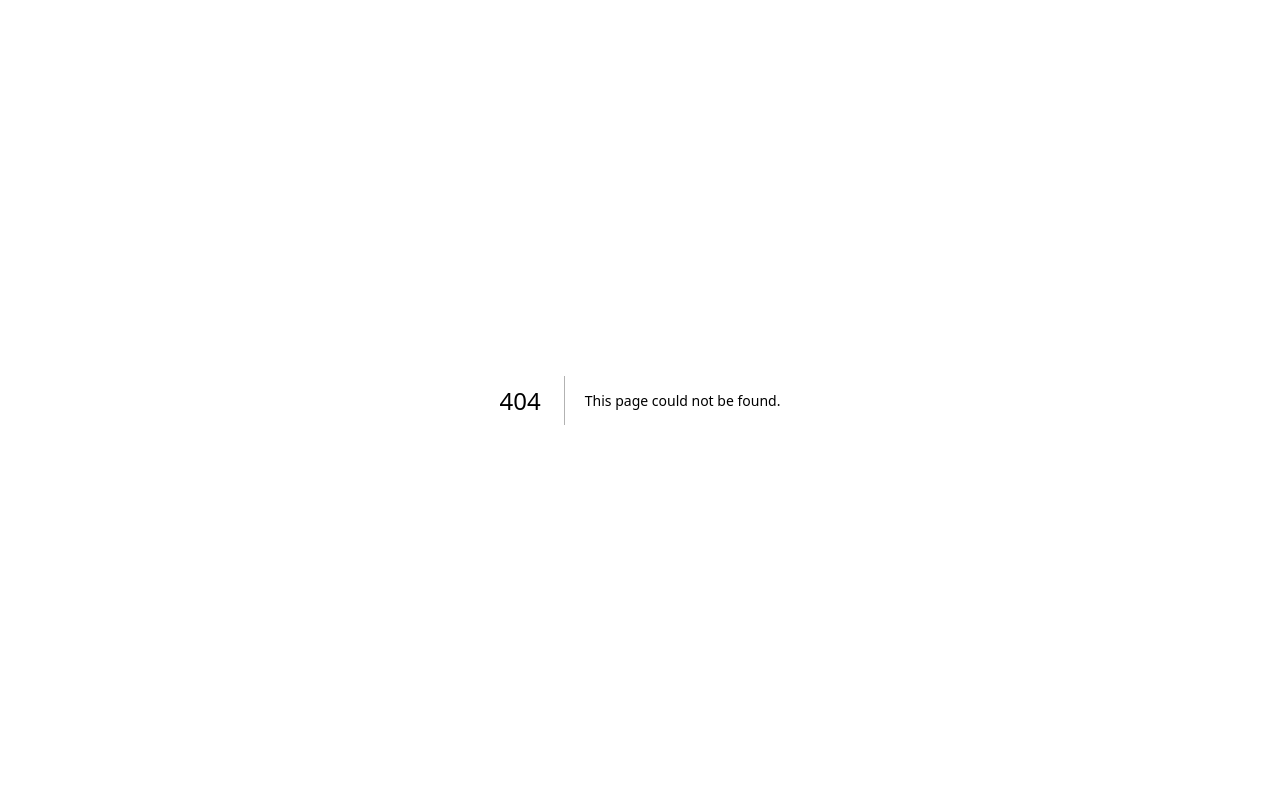
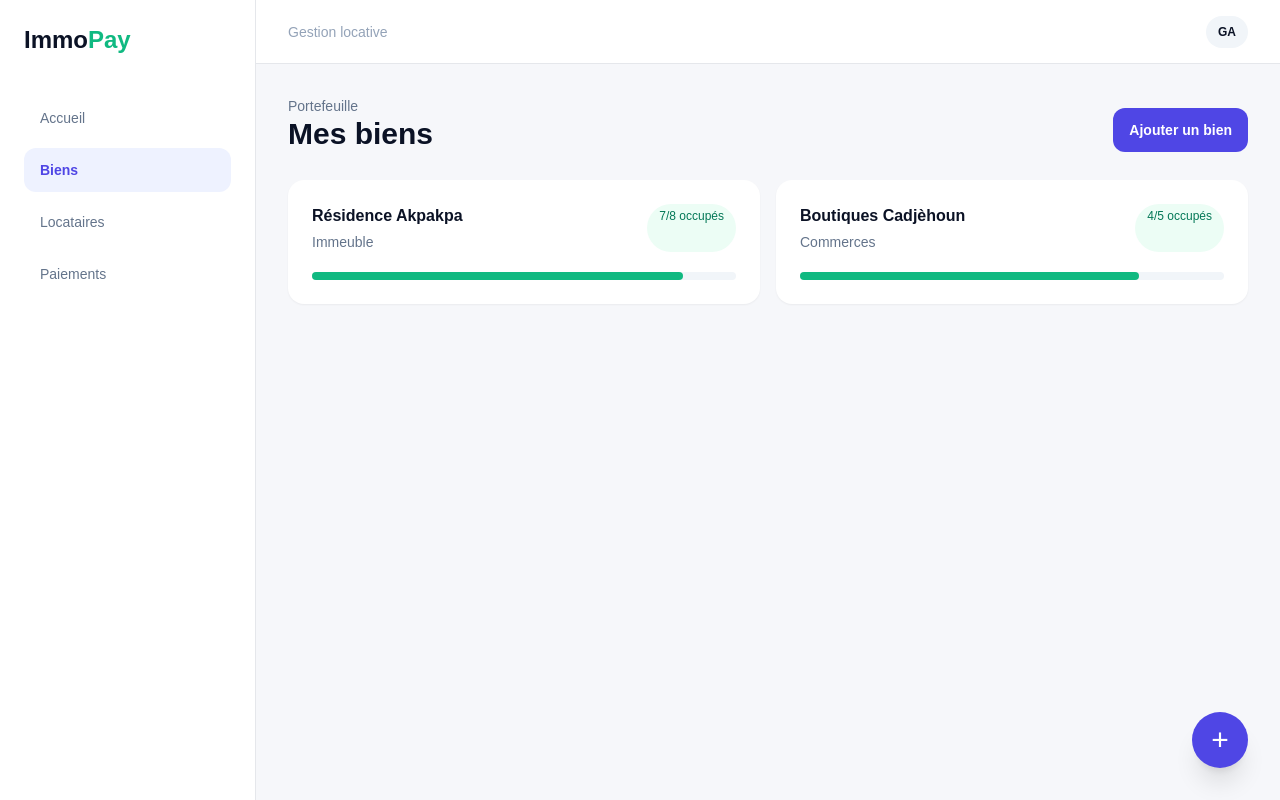
Before and after one commit to TripleCrownDiamond/immopay, a Next.js app: page /properties in a window 1280 px wide. Before the commit this address had no page. Built offline with nearby package versions, Linux system fonts and the light colour scheme.

Commit message:
feat: add src/app/properties/page.tsx

```diff
--- /dev/null
+++ b/src/app/properties/page.tsx
@@ -0,0 +1,3 @@
+import Link from "next/link";import {AppShell} from "@/components/app-shell";
+const properties=[{name:"Résidence Akpakpa",type:"Immeuble",units:8,occupied:7},{name:"Boutiques Cadjèhoun",type:"Commerces",units:5,occupied:4}];
+export default function Properties(){return <AppShell><div className="flex items-end justify-between"><div><p className="text-sm text-slate-500">Portefeuille</p><h1 className="text-3xl font-bold">Mes biens</h1></div><Link href="/properties/new" className="hidden rounded-xl bg-indigo-600 px-4 py-3 text-sm font-semibold text-white sm:block">Ajouter un bien</Link></div><div className="mt-7 grid gap-4 lg:grid-cols-2">{properties.map(p=><article key={p.name} className="rounded-2xl bg-white p-6 shadow-sm"><div className="flex justify-between"><div><h2 className="font-semibold">{p.name}</h2><p className="mt-1 text-sm text-slate-500">{p.type}</p></div><span className="rounded-full bg-emerald-50 px-3 py-1 text-xs text-emerald-700">{p.occupied}/{p.units} occupés</span></div><div className="mt-5 h-2 rounded-full bg-slate-100"><div style={{width:`${p.occupied/p.units*100}%`}} className="h-full rounded-full bg-emerald-500"/></div></article>)}</div></AppShell>}
```
